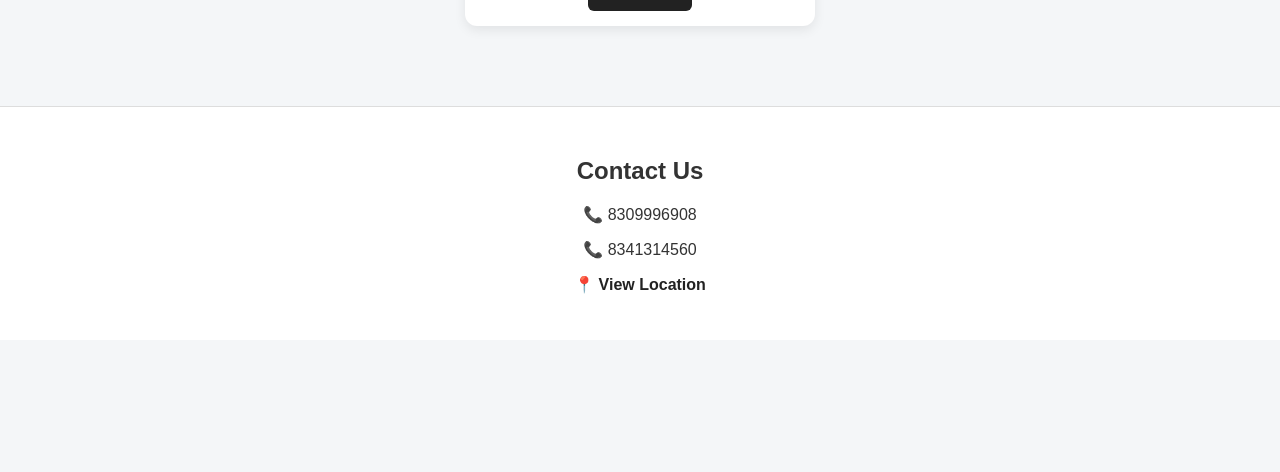
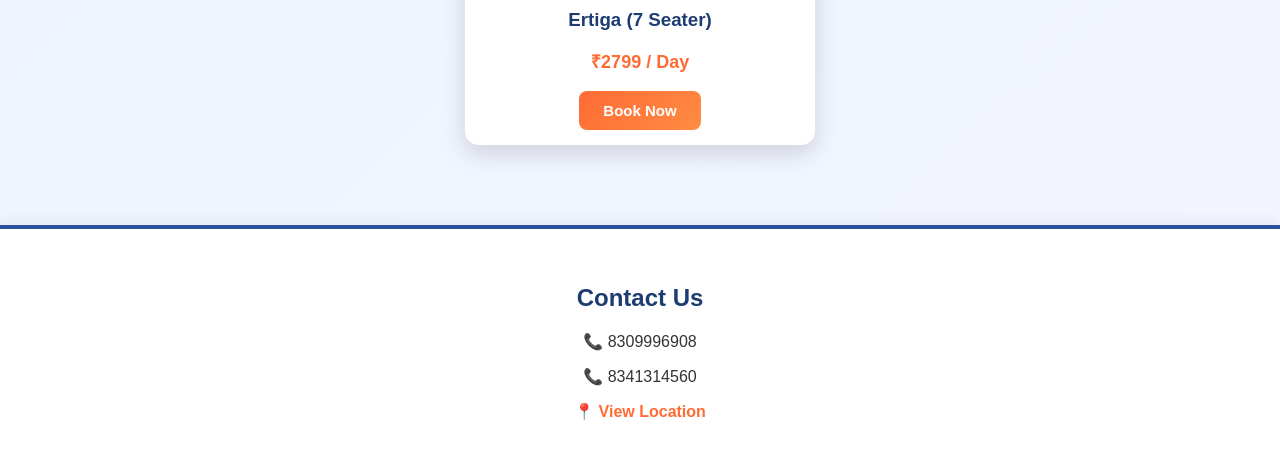
Before and after one commit to kattashreeram-web/rental, a Flask app: page / in a window 1280 px wide. Shown: the part 2305-2777 px from the top of the page. Before the commit the page ends 2599 px from the top, so only its background shows below. Run offline with Flask 3, Linux system fonts and the light colour scheme.

Commit message:
Update style.css

```diff
--- a/static/style.css
+++ b/static/style.css
@@ -1,39 +1,47 @@
 body{
 margin:0;
 font-family:Arial, Helvetica, sans-serif;
-background:#f4f6f8;
+background:linear-gradient(135deg,#e8f0ff,#f3f6ff);
 color:#333;
 text-align:center;
 }
 
 /* Header */
+
 header{
-background:white;
-padding:25px;
-border-bottom:1px solid #ddd;
+background:linear-gradient(135deg,#1e3c72,#2a5298);
+padding:30px;
+border-bottom:3px solid #ffb703;
+color:white;
 }
 
 header h1{
 margin:0;
-font-size:32px;
-color:#222;
+font-size:36px;
+letter-spacing:1px;
 }
 
 header h2{
 margin:5px 0;
-color:#666;
 font-weight:normal;
+opacity:0.9;
 }
 
 header h3{
 margin:0;
-color:#999;
-font-weight:normal;
+opacity:0.8;
 }
 
 /* Cars section */
+
 .cars{
 padding:40px;
+}
+
+.cars h2{
+font-size:28px;
+color:#1e3c72;
+margin-bottom:30px;
 }
 
 .car-container{
@@ -44,18 +52,20 @@ gap:25px;
 }
 
 /* Car card */
+
 .car{
 width:320px;
 background:white;
-border-radius:12px;
-box-shadow:0 4px 12px rgba(0,0,0,0.08);
+border-radius:14px;
+box-shadow:0 8px 25px rgba(0,0,0,0.15);
 padding:15px;
 transition:0.3s;
+border-top:5px solid #2a5298;
 }
 
 .car:hover{
-transform:translateY(-6px);
-box-shadow:0 8px 20px rgba(0,0,0,0.12);
+transform:translateY(-8px) scale(1.02);
+box-shadow:0 15px 35px rgba(0,0,0,0.25);
 }
 
 .car img{
@@ -64,39 +74,55 @@ border-radius:10px;
 }
 
 .car h3{
-margin:10px 0 5px;
-color:#222;
+margin:12px 0 5px;
+color:#1e3c72;
 }
 
 .car p{
-color:#444;
+color:#ff6b35;
 font-weight:bold;
+font-size:18px;
 }
 
 /* Button */
+
 button{
-background:#222;
+background:linear-gradient(135deg,#ff6b35,#ff8c42);
 color:white;
 border:none;
-padding:10px 22px;
-border-radius:6px;
+padding:11px 24px;
+border-radius:8px;
 cursor:pointer;
+font-weight:bold;
+font-size:15px;
+transition:0.3s;
 }
 
 button:hover{
-background:#444;
+background:linear-gradient(135deg,#ff8c42,#ff6b35);
+transform:scale(1.05);
 }
 
 /* Contact */
+
 .contact{
 background:white;
-padding:30px;
+padding:35px;
 margin-top:40px;
-border-top:1px solid #ddd;
+border-top:4px solid #2a5298;
+box-shadow:0 -4px 15px rgba(0,0,0,0.05);
+}
+
+.contact h2{
+color:#1e3c72;
+}
+
+.contact p{
+font-size:16px;
 }
 
 .contact a{
-color:#222;
+color:#ff6b35;
 text-decoration:none;
 font-weight:bold;
 }
```
